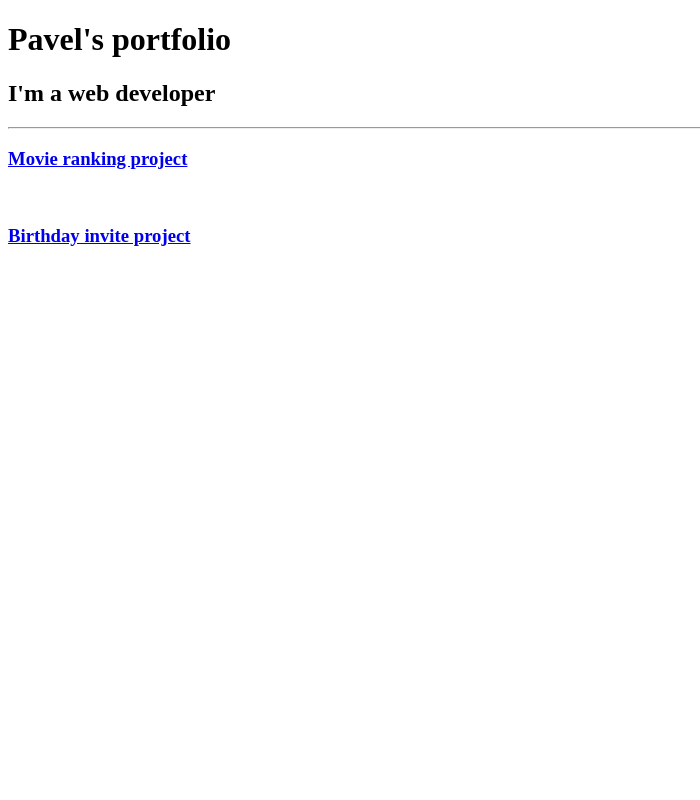
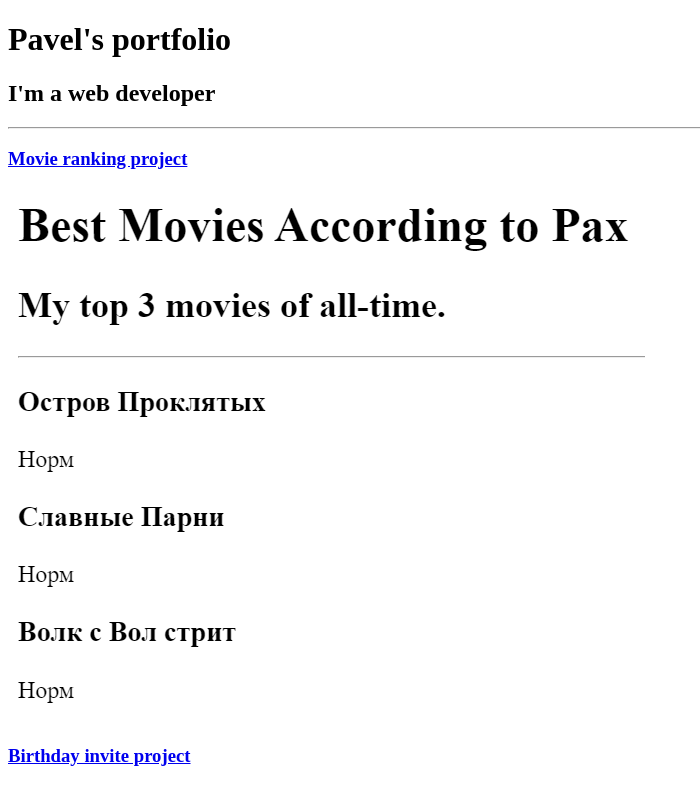
Before and after one commit to pax-oleg/web, a plain HTML site: page index.html in a window 1280 px wide. Shown: the whole page, without its empty margins (0-700 px from the left). Drawn offline with Linux system fonts and the light colour scheme; the site is published under a folder, as on GitHub Pages, so addresses that start at the root find nothing.

Commit message:
Update index.html

```diff
--- a/index.html
+++ b/index.html
@@ -10,7 +10,7 @@
     <h2>I'm a web developer</h2>
     <hr/>
     <h3><a href="./public/movie-ranking.html">Movie ranking project</a></h3>
-    <img src="/assets/images/pax movies.png" alt="">
+    <img src="./assets/images/pax movies.png" alt="">
     <h3><a href="/3.4+Birthday+Invite+Project/3.4 Birthday Invite Project/index.html">Birthday invite project</a></h3>
 
 
```
